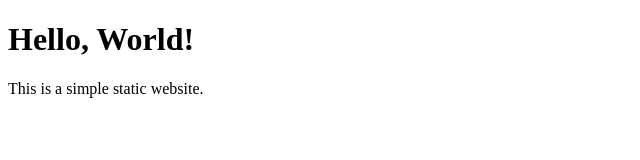
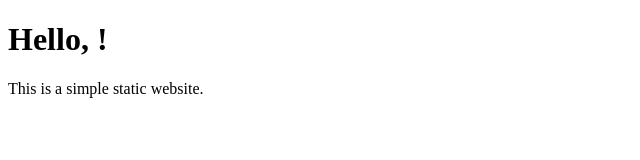
Before and after one commit to yochana28/index, a plain HTML site: page index.html in a window 1280 px wide. Shown: the whole page, without its empty margins (0-640 px from the left). Drawn offline with Linux system fonts and the light colour scheme.

Commit message:
Update index.html

```diff
--- a/index.html
+++ b/index.html
@@ -6,7 +6,7 @@
     <title>My Simple Static Website</title>
 </head>
 <body>
-    <h1>Hello, World!</h1>
+    <h1>Hello, !</h1>
     <p>This is a simple static website.</p>
 </body>
 </html>
```
